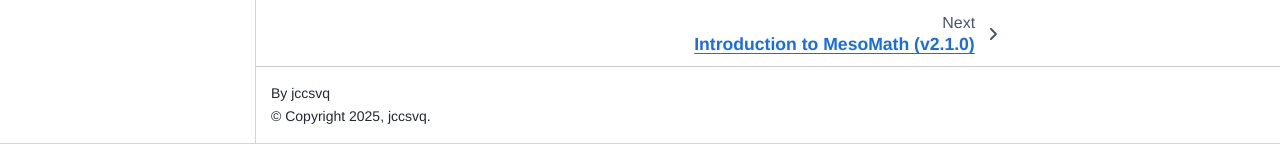
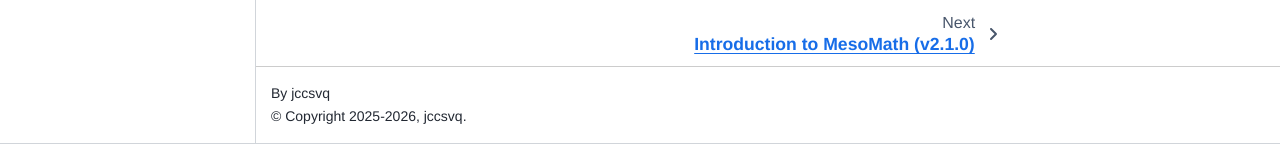
Before and after one commit to jccsvq/mesomath, a Sphinx documentation site: the page built from docs/source/index.md, in a window 1280 px wide and 1055 px high. Shown: the part 911-1055 px from the top of the window. Built offline with Sphinx 7.4.7 and the Sphinx Book theme 1.1.4, drawn with Linux system fonts in a browser that asks for light colours.

Commit message:
.readthedocs.yaml and conf.py
Signed-off-by: jccsvq <jccsvq@gmail.com>

```diff
--- a/docs/source/conf.py
+++ b/docs/source/conf.py
@@ -7,7 +7,11 @@
 import sys
 from pathlib import Path
 
+# Insert the source path into the system path to allow autodoc to find mesomath/mesotimes
 sys.path.insert(0, str(Path("../../src").resolve()))
+
+# Detect if the building environment is the official Read the Docs cloud server
+on_rtd = os.environ.get("READTHEDOCS") == "True"
 
 # -- Project information -----------------------------------------------------
 # https://www.sphinx-doc.org/en/master/usage/configuration.html#project-information
@@ -19,7 +23,7 @@
     exec(f.read(), about)
 
 project = "MesoMath"
-copyright = "2025, jccsvq"
+copyright = "2025-2026, jccsvq"
 author = "jccsvq"
 version = about["__version__"]
 release = version
@@ -55,19 +59,21 @@
     ".txt": "markdown",
     ".md": "markdown",
 }
-# Permite que autodoc vea miembros privados
+
+# Allow autodoc to process and document private internal members
 autodoc_default_options = {
     "private-members": True,
 }
 
-
-# Evita que se muestre el path completo (mesomath.npvs.Blen -> Blen)
+# Do not show full package path prefixes (e.g., display 'Blen' instead of 'mesomath.npvs.Blen')
 add_module_names = False
 
-# Ordena los métodos por tipo (clase, método, etc.) o por fuente
+# Sort members by category grouping (classes, methods, attributes)
 autodoc_member_order = "groupwise"
 
+# Combine both class docstring and __init__ docstring in the documentation framework
 autoclass_content = "both"
+
 
 # -- Options for HTML output -------------------------------------------------
 # https://www.sphinx-doc.org/en/master/usage/configuration.html#options-for-html-output
@@ -81,25 +87,32 @@
 .. |release| replace::  {release}
 """
 
-# sphinx-copybutton configuration for mesomath prompts
+# -- sphinx-copybutton configuration for MesoMath custom CLI prompts --------
+# Matches standard shell '$', academic '>>>', and scribal REPL '-->' prompts
 copybutton_prompt_text = r"--> |\.\.\. |\$ "
 copybutton_prompt_is_regexp = True
 
 copybutton_only_copy_attr_src = False
 copybutton_remove_prompts = True
 copybutton_copy_empty_lines = False
-
 copybutton_line_continuation_character = "\\"
 
-# --- Font Settings for MesoMath ---
 
-# 1. For HTML (Web)
-html_static_path = ['_static']
+# -- Font & Visual Settings for Cuneiform and Layout Subsystems ------------
+
 html_css_files = [
-    'https://fonts.googleapis.com/css2?family=Noto+Sans+Cuneiform&display=swap',
-    'custom.css',
+    "https://fonts.googleapis.com/css2?family=Noto+Sans+Cuneiform&display=swap",
+    "custom.css",
 ]
+
 html_theme_options = {
-    # ... otras opciones ...
-    "show_toc_level": 2,  # Fuerza a mostrar hasta el nivel de sub-secciones (h3/h4) en la derecha
+    "show_toc_level": 2,  # Forces the right sidebar to display subsections up to h3/h4 depth
 }
+
+# Environmental tweak selector (Available for future execution routing overrides)
+if on_rtd:
+    # Specific Read the Docs server configuration overrides can be appended here
+    pass
+else:
+    # Specific local machine compilation adjustments can be appended here
+    pass
```
Also changed, not shown: .readthedocs.yaml.
